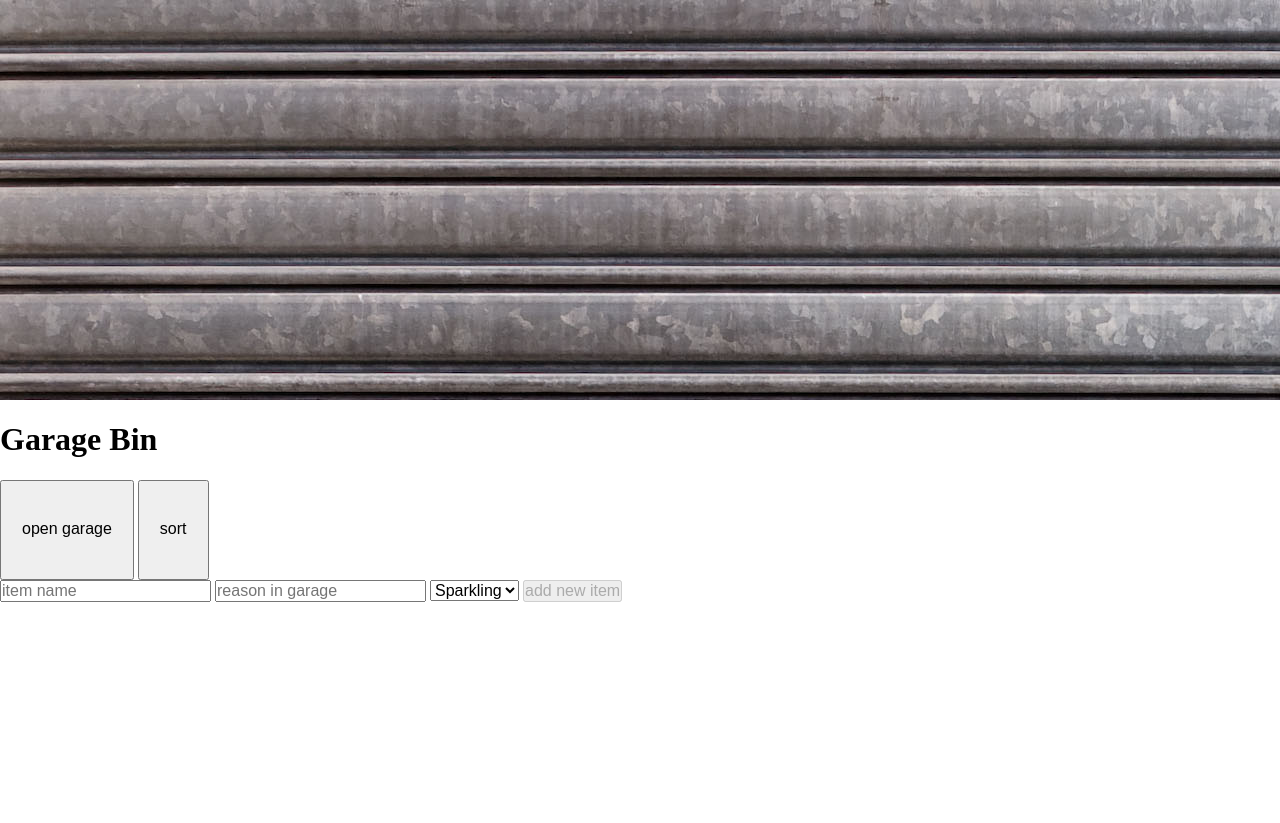
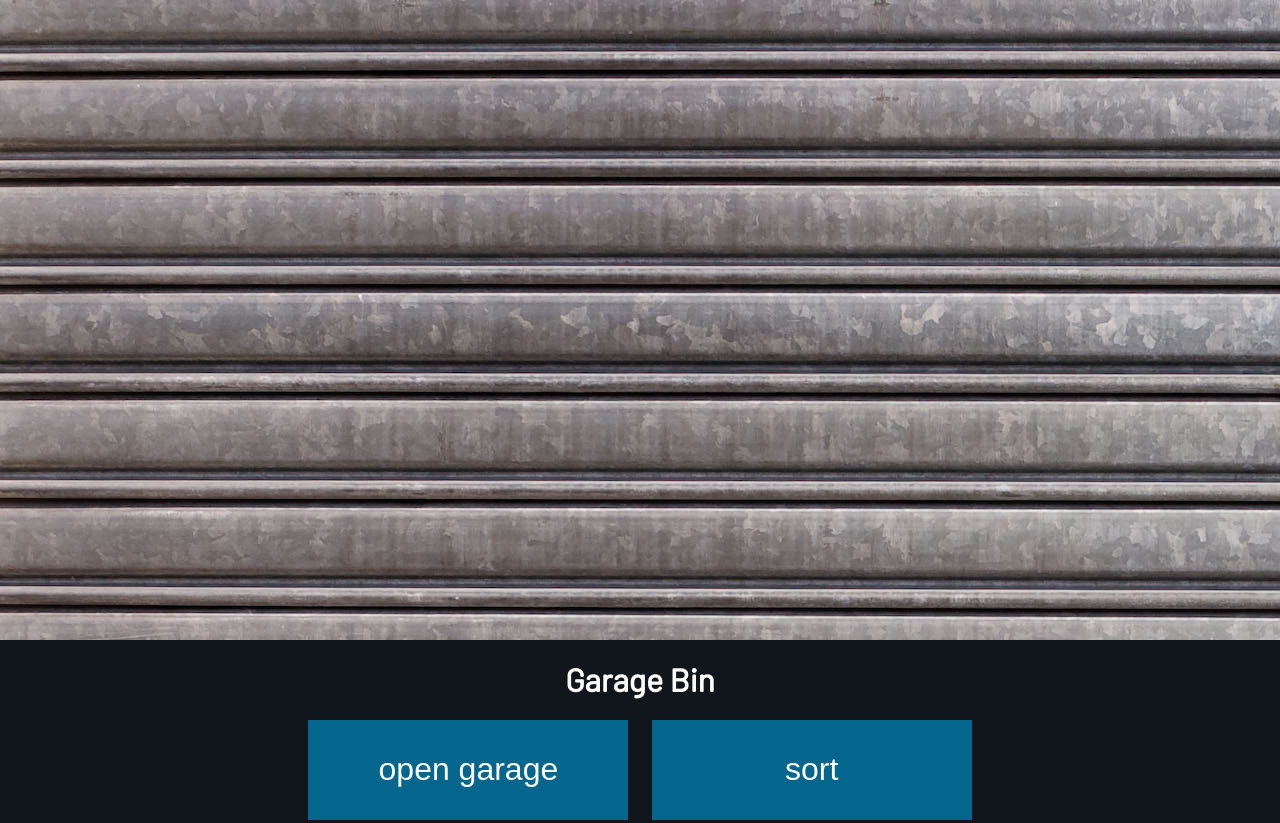
Before and after one commit to AdamMescher/garage-bin, a website: page public/index.html in a window 1280 px wide. Shown: the top 823 px of the page. Drawn offline with nearby package versions, Linux system fonts and the light colour scheme; no server answers.

Commit message:
Add styles and procfile

```diff
--- a/public/index.html
+++ b/public/index.html
@@ -1,8 +1,11 @@
 <html>
   <head>
+    <title>Garage Bin</title>
+    <meta charset="UTF-8">
     <meta name="viewport" content="width=device-width, initial-scale=1">
     <link type="text/css" rel="stylesheet" href="https://cdnjs.cloudflare.com/ajax/libs/normalize/7.0.0/normalize.min.css"/>
     <link type="text/css" rel="stylesheet" href="stylesheet.css" />
+    <link href="https://fonts.googleapis.com/css?family=Barlow" rel="stylesheet">
   </head>
   <body>
     <header></header>
--- a/public/stylesheet.css
+++ b/public/stylesheet.css
@@ -9,25 +9,99 @@ html {
 }
 
 body {
+  font-family: 'Barlow', sans-serif;
   height: 100%;
   width: 100%;
+  background-color: #11151C;
+}
+
+main {
+  text-align: center;
+}
+
+main h1 {
+  color: white;
 }
 
 .garage-door {
-  height: 50%;
+  height: 80%;
   width: 100%;
   background-image: url('./assets/garageDoorTexture.jpg');
   background-repeat: no-repeat;
 }
 
+.garage-door__button,
+.sort-button {
+  height: 50px;
+  font-size: 2em;
+  border: none;
+  width: 25%;
+  background-color: #05668D;
+  color: white;
+}
+
+.garage-door__button:hover,
+.sort-button:hover {
+  background-color: #00A896;
+}
+
 .garage-door__button {
   height: 100px;
   padding: 5px 20px 5px 20px;
+  margin-right: 20px;
 }
 
 .sort-button {
   height: 100px;
   padding: 5px 20px 5px 20px;
+}
+
+.new-item__form {
+  display: flex;
+  flex-direction: column;
+  padding: 20px;
+}
+
+.new-item__form input,
+.new-item__form select {
+  margin: 10px 0 10px 0;
+  height: 40px;
+  border-radius: 5px;
+  border: 2px solid #364156;
+}
+
+.new-item__form__submit {
+  width: 50%;
+  margin-left: 25%;
+  height: 50px;
+  background-color: #05668D;
+  color: white;
+  border: 1px solid black;
+  border-radius: 5px;
+}
+
+.new-item__form__submit:hover {
+  background-color: #00A896;
+}
+
+.new-item__form__submit:disabled {
+  background-color: grey;
+}
+
+.new-item__form input::placeholder {
+  margin-left: 20px;
+  padding-left: 20px;
+}
+
+.item-stats {
+  background-color: white;
+  border-radius: 5px;
+  text-align: center;
+  font-size: 1.3em;
+}
+
+.item-stats p {
+  padding: 5px;
 }
 
 .garage__list__container {
@@ -37,15 +111,21 @@ body {
 
 .garage__list-item {
   margin-top: 5%;
+  background-color: white;
   list-style: none;
-  border: 2px solid red;
+  border-radius: 5px;
+  padding: 30px;
 }
 
 .garage__list-item h2 {
+  fonst-size: 1.5em;
   margin-bottom: 10px;
+  text-transform: uppercase;
+  text-align: center;
 }
 
 .garage__list-item p {
+  font-size: 1.2em;
   margin: 5px 0 5px 0;
 }
 
```
Also changed, not shown: 1 other file.
